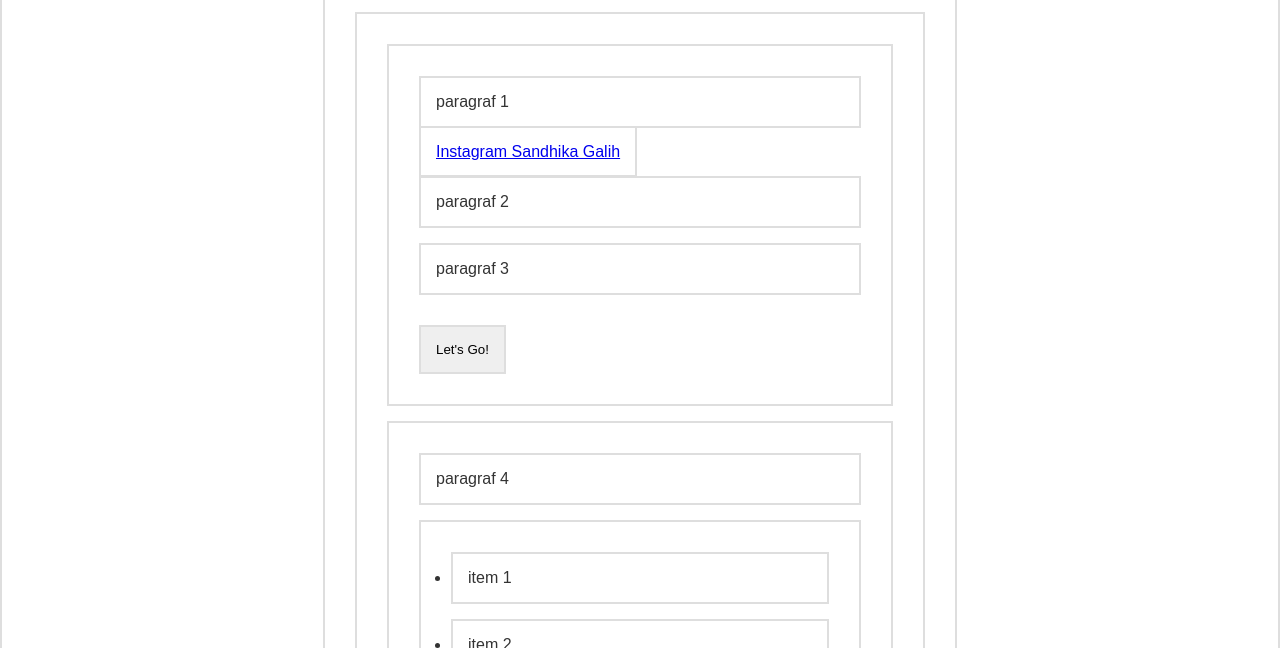
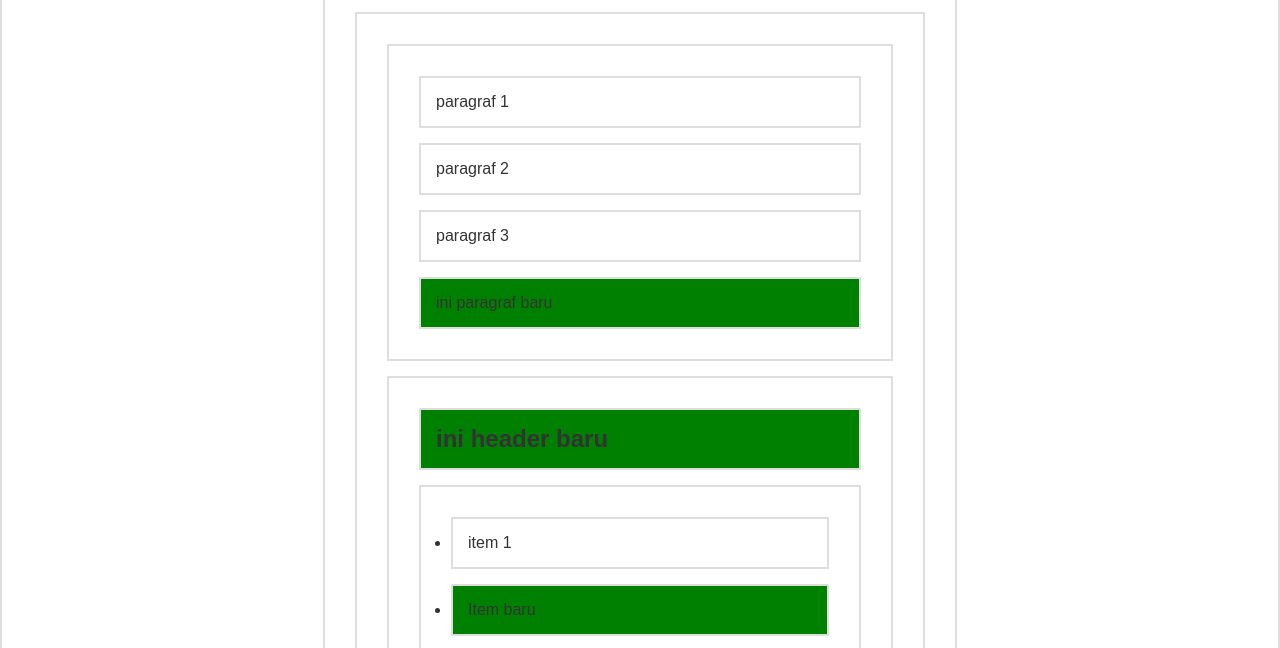
Before and after one commit to muhammadfariz123/BELAJAR, a plain HTML site: page belajar javascript/DOM/index.html in a window 1280 px wide. Shown: the part 138-786 px from the top of the page. Drawn offline with Linux system fonts and the light colour scheme.

Commit message:
menambahkan manipulation lain

```diff
--- a/belajar javascript/DOM/index.html
+++ b/belajar javascript/DOM/index.html
@@ -31,7 +31,6 @@
           <a href="http://instagram.com/sandhikagalih">Instagram Sandhika Galih</a>
           <p class="p2">paragraf 2</p>
           <p class="p3">paragraf 3</p>
-          <button>Let's Go!</button>
       </section>
       <section id="b">
           <p>paragraf 4</p>
--- a/belajar javascript/DOM/manipulation.js
+++ b/belajar javascript/DOM/manipulation.js
@@ -64,7 +64,6 @@ console.log(
 ) // akan menampilkan false
 
 
-
 // element.classList.replace(); =>
 // untuk mengganti kelas yang ada dengan kelas yang baru
 p2.classList.replace('dua', 'tiga'); // akan mengganti kelas 'dua' dengan 'tiga'
--- a/belajar javascript/DOM/manipulationNode.js
+++ b/belajar javascript/DOM/manipulationNode.js
@@ -2,8 +2,50 @@
 // document.createElement();
 // document.createTextNode();
 // node.appendChild();
+// 1. buat elemen baru
+const paragrafBaru1 = document.createElement('p');
+const isiParagBaru1 = document.createTextNode('ini paragraf baru');
+
+// 2. simpan tulisan ke dalam paragraf
+paragrafBaru1.appendChild(isiParagBaru1);
+
+// 3. simpan pargraf baru di akhir section A
+const sectionA = document.getElementById('a');
+sectionA.appendChild(paragrafBaru1);
+paragrafBaru1.style.backgroundColor = 'green';
+
+
+// ====================================================
+
 // node.insertBefore();
-// parentNode.removeChild();
-// parentNode.replaceChild();
 // parentNode.appendChild();
 // parentNode.insertBefore();
+// 1. membuat elemen
+const liBaru = document.createElement('li');
+const isili = document.createTextNode('Item baru');
+
+// 2. menambahkan teks ke li baru:
+liBaru.appendChild(isili);
+
+// 3.menyimpan li baru ke section b di dalam ul
+const ul = document.querySelector('section#b ul')
+const li2 = ul.querySelector('li:nth-child(2)');
+ul.insertBefore(liBaru, li2);
+
+// parentNode.removeChild();
+const link = document.getElementsByTagName('a')[0];
+sectionA.removeChild(link);
+
+
+// parentNode.replaceChild();
+// 1. menyeleksi element
+const sectionB = document.getElementById('b');
+const p4 = sectionB.getElementsByTagName('p')[0];
+// 2. membuat element baru header
+const header = document.createElement('h2');
+const isiHeader = document.createTextNode('ini header baru');
+header.appendChild(isiHeader);
+sectionB.replaceChild(header, p4);
+
+header.style.backgroundColor = 'green';
+liBaru.style.backgroundColor = 'green';
```
